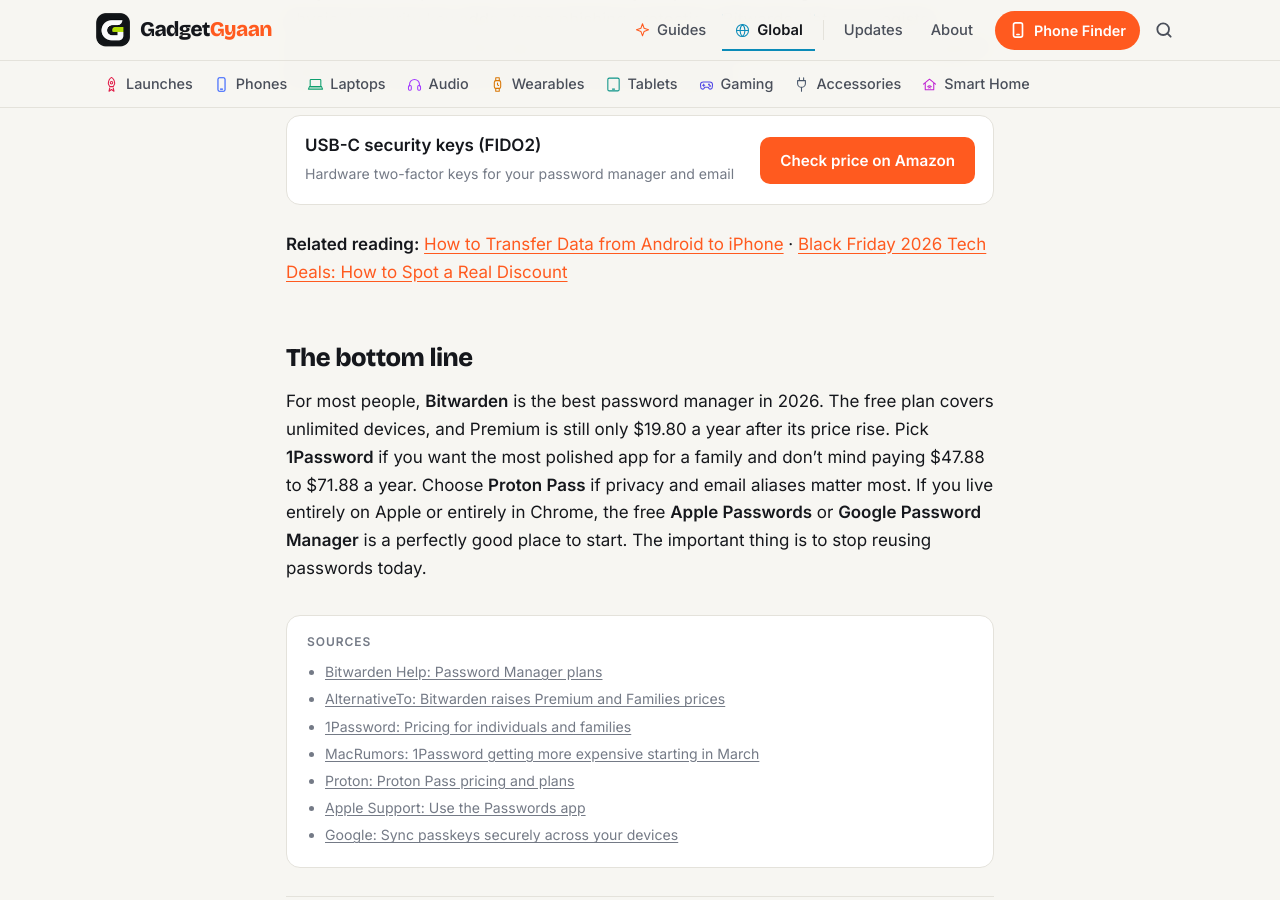
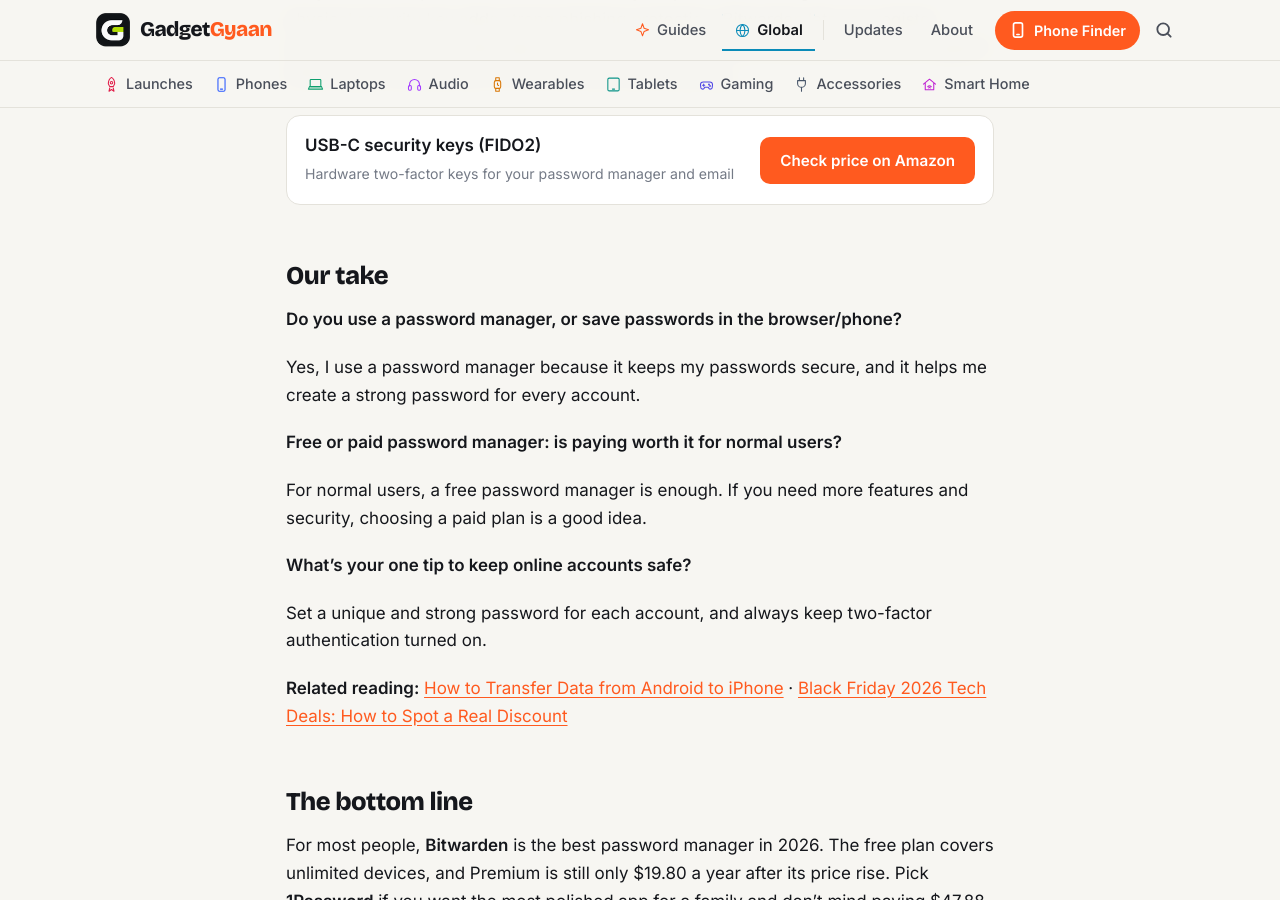
Before and after one commit to kiteksood167/kiteksood167.github.io, a Jekyll site: the page built from _posts/2026-11-04-best-password-manager-2026.md, in a window 1280 px wide and 900 px high, scrolled down 5798 px. Built offline with Jekyll 4.4.1, drawn with Linux system fonts in a browser that asks for light colours; comment, search, counter and statistics services are not loaded; some of the changed text lies outside the part shown.

Commit message:
Add owner's take to password manager guide
Co-Authored-By: Claude Opus 5.5 <noreply@anthropic.com>
Claude-Session: https://claude.ai/code/session_01WQRPmSxMwztgHXfstCGpBN

```diff
--- a/_posts/2026-11-04-best-password-manager-2026.md
+++ b/_posts/2026-11-04-best-password-manager-2026.md
@@ -112,6 +112,20 @@ For your most important accounts, such as your password manager, email and bank,
 
 {% include buy.html name="USB-C security keys (FIDO2)" query="FIDO2 security key USB-C NFC" store="us" note="Hardware two-factor keys for your password manager and email" %}
 
+## Our take
+
+**Do you use a password manager, or save passwords in the browser/phone?**
+
+Yes, I use a password manager because it keeps my passwords secure, and it helps me create a strong password for every account.
+
+**Free or paid password manager: is paying worth it for normal users?**
+
+For normal users, a free password manager is enough. If you need more features and security, choosing a paid plan is a good idea.
+
+**What's your one tip to keep online accounts safe?**
+
+Set a unique and strong password for each account, and always keep two-factor authentication turned on.
+
 **Related reading:** [How to Transfer Data from Android to iPhone](/how-to-transfer-data-from-android-to-iphone/) · [Black Friday 2026 Tech Deals: How to Spot a Real Discount](/black-friday-2026-tech-deals-how-to-spot-real-discount/)
 
 ## The bottom line
```
